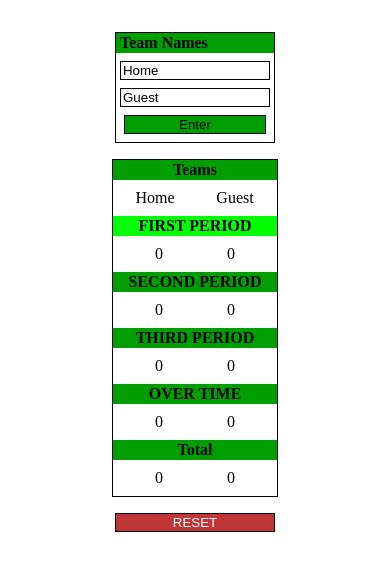
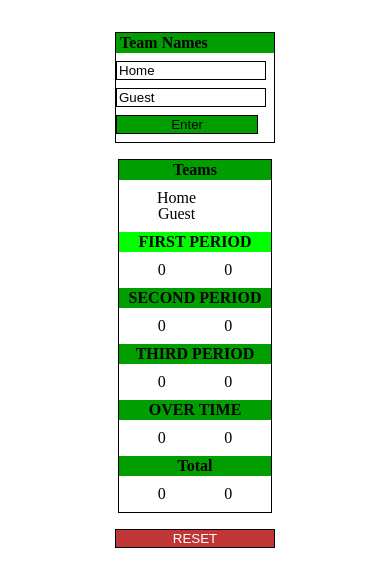
Before and after one commit to DerekPixel/hockey-shot-clock, a React (Create React App) app: page / in a window 390 px wide. Shown: the top 586 px of the page. Built offline with nearby package versions, Linux system fonts and the light colour scheme.

Commit message:
added new flex class

```diff
--- a/src/App.css
+++ b/src/App.css
@@ -74,13 +74,22 @@ box-sizing: border-box;
 
 /*
 ==================================
+Generic Classes
+==================================
+*/
+
+.flex {
+  display: flex;
+}
+
+/*
+==================================
 TeamNameInputs
 ==================================
 */
 
 .input-container {
   border: 1px solid black;
-  display: flex;
   flex-direction: column;
   align-items: center;
   width: 10rem;
@@ -126,7 +135,6 @@ ShotsGrid
 */
 
 .shots-grid {
-  display: flex;
   flex-direction: row;
   align-items: center;
   text-align: center;
@@ -140,7 +148,6 @@ ShotsGrid
 .period,
 .teams {
   border: 1px solid black;
-  display: flex;
   flex-direction: column;
   max-width: 10rem;
 }
@@ -164,7 +171,6 @@ ShotsGrid
 }
 
 .home-guest {
-  display: flex;
   flex-direction: column;
 }
 
@@ -195,7 +201,6 @@ ShotsGrid
   }
 
   .home-guest {
-    display: flex;
     flex-direction: row;
     justify-content: space-evenly;
     gap: 1rem;
@@ -222,7 +227,6 @@ ShotsGrid
 
   .period {
     align-items: center;
-    display: flex;
     flex-direction: column;
   }
 
```
